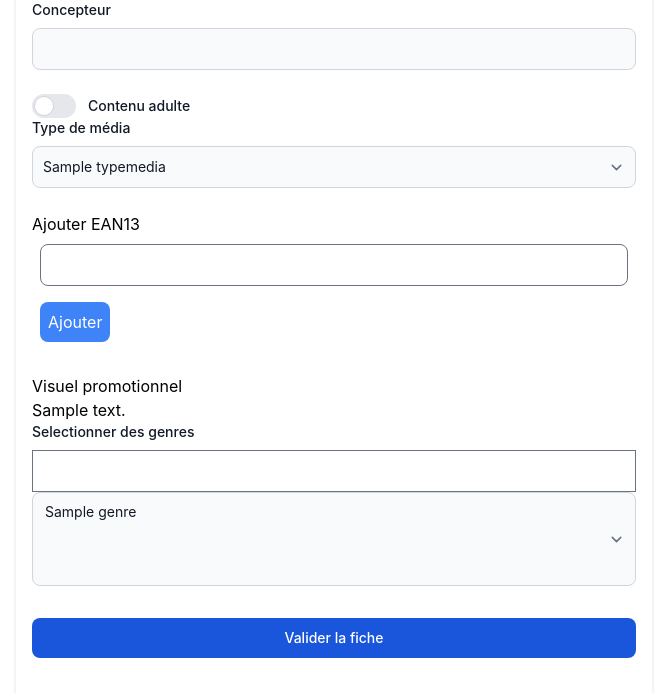
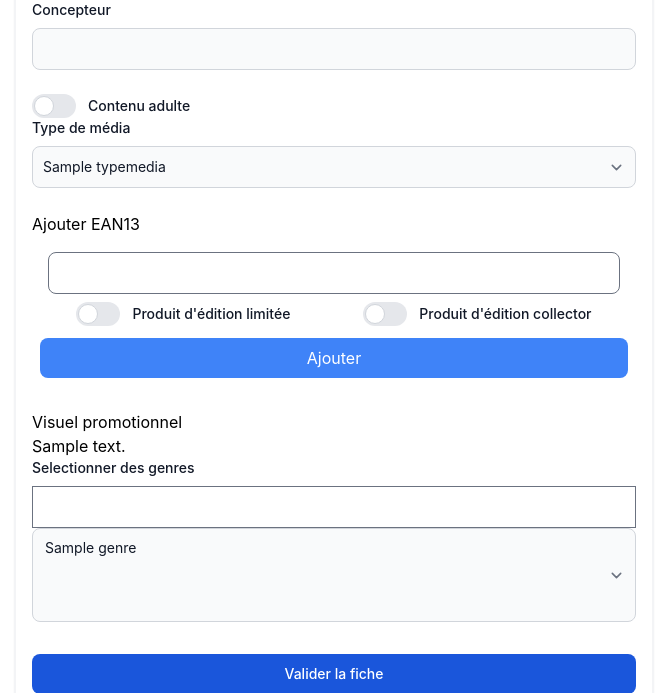
Before and after one commit to Profotaku/Geek-Compagnon, a Flask app: template templates/public/test.html in a window 1280 px wide. Shown: the part 448-1141 px from the top of the page, without its empty margins (306-973 px from the left). Before the commit the page ends 1106 px from the top, so only its background shows below. Run offline with Flask 3, Linux system fonts and the light colour scheme; the template is opened without the code that fills it: most values are stand-ins (such as "Sample title", 1, 10 or a date in 2020); some libraries are stand-ins or nearby versions.

Commit message:
backend addfiche
+ change bdd alt naem
+form

```diff
--- a/static/css/main.css
+++ b/static/css/main.css
@@ -962,6 +962,10 @@ input[type="range"]::-ms-fill-lower{
   margin-bottom: 0.5rem;
 }
 
+.mb-3{
+  margin-bottom: 0.75rem;
+}
+
 .mb-6{
   margin-bottom: 1.5rem;
 }
@@ -1118,6 +1122,10 @@ input[type="range"]::-ms-fill-lower{
   flex-wrap: wrap;
 }
 
+.content-between{
+  align-content: space-between;
+}
+
 .items-center{
   align-items: center;
 }
@@ -1128,6 +1136,10 @@ input[type="range"]::-ms-fill-lower{
 
 .justify-between{
   justify-content: space-between;
+}
+
+.justify-around{
+  justify-content: space-around;
 }
 
 .divide-y > :not([hidden]) ~ :not([hidden]){
@@ -1425,10 +1437,6 @@ input[type="range"]::-ms-fill-lower{
 
 .no-underline{
   text-decoration-line: none;
-}
-
-.accent-pink-500{
-  accent-color: #E74694;
 }
 
 .shadow{
@@ -1539,6 +1547,11 @@ a:hover{
   transition-duration: 150ms;
 }
 
+.after\:content-\[\"\"\]::after{
+  --tw-content: "";
+  content: var(--tw-content);
+}
+
 .after\:content-\[\'\'\]::after{
   --tw-content: '';
   content: var(--tw-content);
@@ -1578,10 +1591,6 @@ a:hover{
 .focus\:border-blue-500:focus{
   --tw-border-opacity: 1;
   border-color: rgb(63 131 248 / var(--tw-border-opacity));
-}
-
-.focus\:accent-pink-500:focus{
-  accent-color: #E74694;
 }
 
 .focus\:outline-none:focus{
--- a/templates/public/test.html
+++ b/templates/public/test.html
@@ -67,8 +67,8 @@
 
         {# Date de sortie element culturel #}
         <div id="only-culturel" class="hidden mb-6">
-            <label for="releaseDate" class="block mb-2 text-sm font-medium text-gray-900 dark:text-white">Date de sortie</label>
-            <input id="releaseDate" name="releaseDate" type="date" class="w-2/3 bg-gray-50 border border-gray-300 text-gray-900 text-sm rounded-lg focus:ring-blue-500 focus:border-blue-500 block w-full p-2.5 dark:bg-gray-700 dark:border-gray-600 dark:placeholder-gray-400 dark:text-white dark:focus:ring-blue-500 dark:focus:border-blue-500">
+            <label for="date-sortie-input" class="block mb-2 text-sm font-medium text-gray-900 dark:text-white">Date de sortie</label>
+            <input id="releaseDate" name="date-sortie-input" type="date" class="w-2/3 bg-gray-50 border border-gray-300 text-gray-900 text-sm rounded-lg focus:ring-blue-500 focus:border-blue-500 block w-full p-2.5 dark:bg-gray-700 dark:border-gray-600 dark:placeholder-gray-400 dark:text-white dark:focus:ring-blue-500 dark:focus:border-blue-500">
         </div>
 
         <div class="mb-6">
@@ -114,12 +114,22 @@
 
         {#EAN13#}
         <div class="mt-6">Ajouter EAN13</div>
-        <div class="flex flex-wrap">
-          <div class="w-full md:w-1/2 p-2">
-            <input type="text" class="form-input w-full border border-gray-400 rounded-lg p-2" id="ean-input-0" name="ean-input-0">
-          </div>
-          <div class="w-full md:w-1/2 p-2">
-            <button class="bg-blue-500 text-white p-2 rounded-lg hover:bg-blue-600 add-input" id="add-button-0">Ajouter</button>
+        <div class="flex flex-wrap justify-between">
+          <div class="w-full md:w-1/2 p-2 grid">
+              <input type="text" class="form-input w-1/1 border border-gray-400 rounded-lg p-2 m-2" id="ean-input-0" name="ean-input-0" pattern="^\d{10}(\d{3})?$">
+              <div class="mb-3 flex justify-around">
+              <label class="relative inline-flex items-center cursor-pointer">
+                <input type="checkbox" value="is-limited-input-0" class="sr-only peer">
+                <div class="w-11 h-6 bg-gray-200 peer-focus:outline-none peer-focus:ring-4 peer-focus:ring-blue-300 dark:peer-focus:ring-blue-800 rounded-full peer dark:bg-gray-700 peer-checked:after:translate-x-full peer-checked:after:border-white after:content-[''] after:absolute after:top-[2px] after:left-[2px] after:bg-white after:border-gray-300 after:border after:rounded-full after:h-5 after:w-5 after:transition-all dark:border-gray-600 peer-checked:bg-blue-600"></div>
+                <span class="ml-3 text-sm font-medium text-gray-900 dark:text-gray-300">Produit d'édition limitée</span>
+              </label>
+              <label class="relative inline-flex items-center cursor-pointer">
+                <input type="checkbox" value="is-collector-input-0" class="sr-only peer">
+                <div class="w-11 h-6 bg-gray-200 peer-focus:outline-none peer-focus:ring-4 peer-focus:ring-blue-300 dark:peer-focus:ring-blue-800 rounded-full peer dark:bg-gray-700 peer-checked:after:translate-x-full peer-checked:after:border-white after:content-[''] after:absolute after:top-[2px] after:left-[2px] after:bg-white after:border-gray-300 after:border after:rounded-full after:h-5 after:w-5 after:transition-all dark:border-gray-600 peer-checked:bg-blue-600"></div>
+                <span class="ml-3 text-sm font-medium text-gray-900 dark:text-gray-300">Produit d'édition collector</span>
+              </label>
+              </div>
+              <button class="bg-blue-500 text-white p-2 rounded-lg hover:bg-blue-600 add-input" id="add-button-0">Ajouter</button>
           </div>
         </div>
 
@@ -270,10 +280,56 @@ function createTag(){
     const parent = event.target.parentNode;
     const input = document.createElement('input');
     input.type = 'text';
-    input.classList.add('form-input', 'w-full', 'border', 'border-gray-400', 'rounded-lg', 'p-2', 'm-2');
+    input.classList.add('form-input', 'w-1/1', 'border', 'border-gray-400', 'rounded-lg', 'p-2', 'm-2');
     input.id = `ean-input-${inputCounter}`;
     input.name = `ean-input-${inputCounter}`;
     parent.insertAdjacentElement('beforeend', input);
+
+    const checkboxContainer = document.createElement('div');
+    checkboxContainer.classList.add('mb-3', 'flex', 'justify-around');
+    parent.insertAdjacentElement('beforeend', checkboxContainer);
+
+    const limitedCheckbox = document.createElement('label');
+    limitedCheckbox.classList.add('relative', 'inline-flex', 'items-center', 'cursor-pointer');
+
+    const limitedCheckboxInput = document.createElement('input');
+    limitedCheckboxInput.type = 'checkbox';
+    limitedCheckboxInput.value = `is-limited-input-${inputCounter}`;
+    limitedCheckboxInput.classList.add('sr-only', 'peer');
+
+    const limitedCheckboxDiv = document.createElement('div');
+    limitedCheckboxDiv.classList.add('w-11', 'h-6', 'bg-gray-200', 'peer-focus:outline-none', 'peer-focus:ring-4', 'peer-focus:ring-blue-300', 'dark:peer-focus:ring-blue-800', 'rounded-full', 'peer', 'dark:bg-gray-700', 'peer-checked:after:translate-x-full', 'peer-checked:after:border-white', 'after:content-[""]', 'after:absolute', 'after:top-[2px]', 'after:left-[2px]', 'after:bg-white', 'after:border-gray-300', 'after:border', 'after:rounded-full', 'after:h-5', 'after:w-5', 'after:transition-all', 'dark:border-gray-600', 'peer-checked:bg-blue-600');
+
+    const limitedCheckboxLabel = document.createElement('span');
+    limitedCheckboxLabel.classList.add('ml-3', 'text-sm', 'font-medium', 'text-gray-900', 'dark:text-gray-300');
+    limitedCheckboxLabel.innerText = "Produit d'édition limitée";
+
+    limitedCheckbox.appendChild(limitedCheckboxInput);
+    limitedCheckbox.appendChild(limitedCheckboxDiv);
+    limitedCheckbox.appendChild(limitedCheckboxLabel);
+
+    checkboxContainer.insertAdjacentElement('beforeend', limitedCheckbox);
+
+    const collectorCheckbox = document.createElement('label');
+    collectorCheckbox.classList.add('relative', 'inline-flex', 'items-center', 'cursor-pointer');
+
+    const collectorCheckboxInput = document.createElement('input');
+    collectorCheckboxInput.type = 'checkbox';
+    collectorCheckboxInput.value = `is-collector-input-${inputCounter}`;
+    collectorCheckboxInput.classList.add('sr-only', 'peer');
+
+    const collectorCheckboxDiv = document.createElement('div');
+    collectorCheckboxDiv.classList.add('w-11', 'h-6', 'bg-gray-200', 'peer-focus:outline-none', 'peer-focus:ring-4', 'peer-focus:ring-blue-300', 'dark:peer-focus:ring-blue-800', 'rounded-full', 'peer', 'dark:bg-gray-700', 'peer-checked:after:translate-x-full', 'peer-checked:after:border-white', 'after:content-[""]', 'after:absolute', 'after:top-[2px]', 'after:left-[2px]', 'after:bg-white', 'after:border-gray-300', 'after:border', 'after:rounded-full', 'after:h-5', 'after:w-5', 'after:transition-all', 'dark:border-gray-600', 'peer-checked:bg-blue-600');
+
+    const collectorCheckboxLabel = document.createElement('span');
+    collectorCheckboxLabel.classList.add('ml-3', 'text-sm', 'font-medium', 'text-gray-900', 'dark:text-gray-300');
+    collectorCheckboxLabel.innerText = "Produit d'édition collector";
+
+    collectorCheckbox.appendChild(collectorCheckboxInput);
+    collectorCheckbox.appendChild(collectorCheckboxDiv);
+    collectorCheckbox.appendChild(collectorCheckboxLabel);
+
+    checkboxContainer.insertAdjacentElement('beforeend', collectorCheckbox);
 
     const button = document.createElement('button');
     button.innerText = 'Ajouter';
```
Also changed, not shown: dataclass.py (+6 -7 lines), function_addfiche.py (+125 -26 lines).
